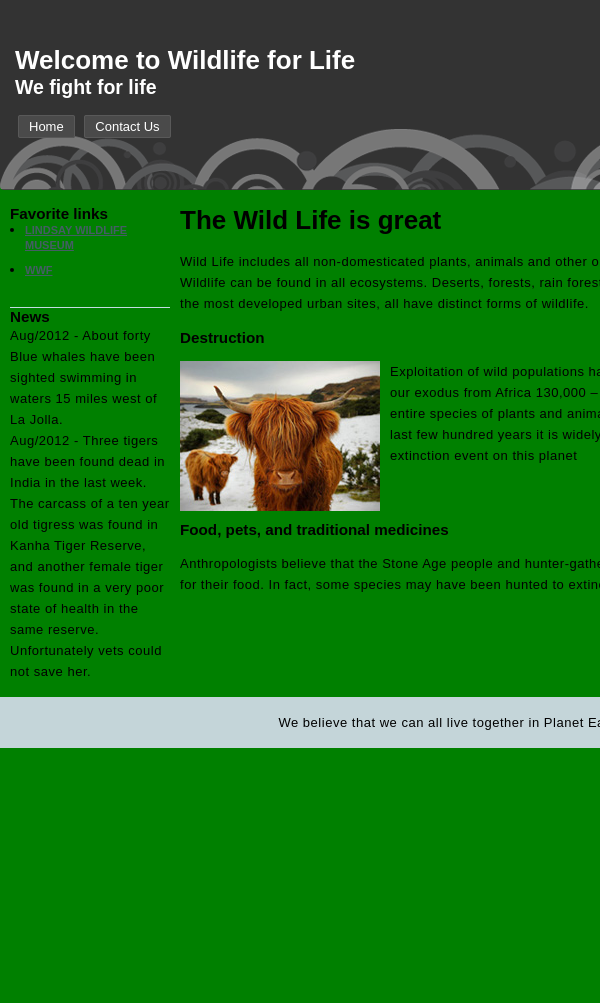
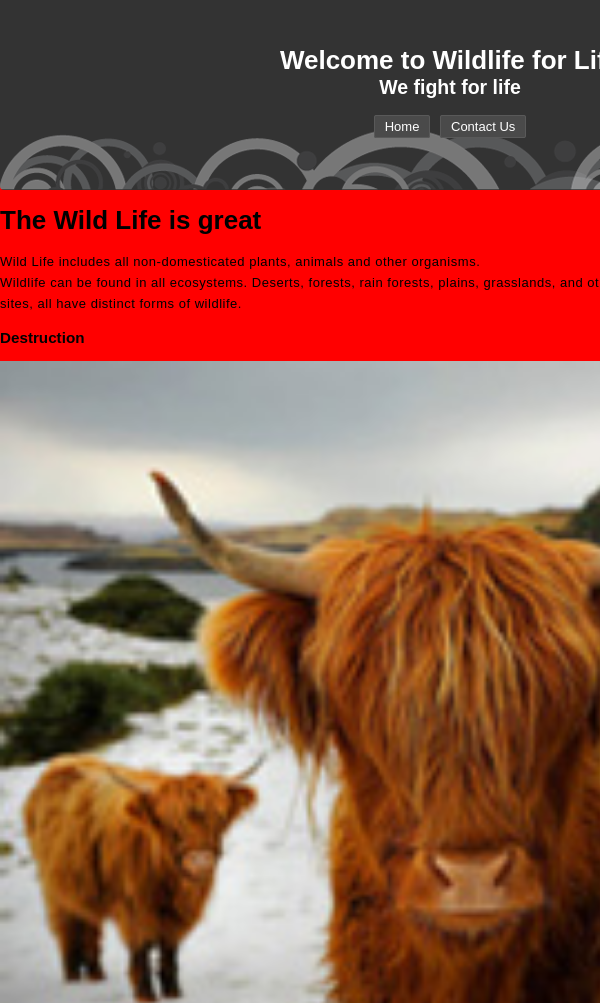
Before and after one commit to brondolo/brondolo.github.io, a plain HTML site: page CNIT133M/Homework_2/index.html in a window 600 px wide. Shown: the top 1003 px of the page. Before the commit the page ends 800 px from the top, so only its background shows below. Drawn offline with Linux system fonts and the light colour scheme.

Commit message:
used max-width for media queries. added flexbox

```diff
--- a/CNIT133M/Homework_2/style.css
+++ b/CNIT133M/Homework_2/style.css
@@ -121,37 +121,50 @@
 		clear:both; /* this clears floats.  This would be used to cancel out a float's behavior on content below it.  */
 	}
 
-	@media only screen and (max-width: 600px)
+	/* medium devices */
+	@media only screen and (max-width: 991.98px)
+	{
+		body{
+			background:green;
+			display: flex;
+			flex-direction: column;
+			align-items: center;
+		}
+		header{
+			display:flex;
+			flex-direction: column;
+			align-items: center;
+		}
+		div.content{
+			width:90%
+			display:flex;
+			flex-direction: column;
+		}
+		div.col-right{
+			display:flex;
+			flex-direction: column;
+			float:right;
+			width:100%;
+			}
+
+		aside{
+			float:left;
+			width:100%;	/* when floating content next to each other, applying set widths will make the content play nice with each other. Change the width of the siebar, or take away the width of the above "div.col-right" and see what happens to get a better idea of how widths effect floats */
+			}
+	}
+
+	/* small devices */
+	@media only screen and (max-width: 767.98px)
 	{
 		body{background:red;}
 		div.col-right{
 			float:right;
-			width:85%;
+			width:100%;
 			}
 
 		aside{
 			float:left;
 			padding:0 10px;
-			width:15%;	/* when floating content next to each other, applying set widths will make the content play nice with each other. Change the width of the siebar, or take away the width of the above "div.col-right" and see what happens to get a better idea of how widths effect floats */
+			width:100%;	/* when floating content next to each other, applying set widths will make the content play nice with each other. Change the width of the siebar, or take away the width of the above "div.col-right" and see what happens to get a better idea of how widths effect floats */
 			}
 	}
-
-	@media only screen and (min-width: 600px)
-	{
-		body{background:green;}
-		div.col-right{
-			float:right;
-			width:80%;
-			}
-
-		aside{
-			float:left;
-			padding:0 10px;
-			width:20%;	/* when floating content next to each other, applying set widths will make the content play nice with each other. Change the width of the siebar, or take away the width of the above "div.col-right" and see what happens to get a better idea of how widths effect floats */
-			}
-	}
-
-	@media only screen and (min-width:992px)
-	{
-		body{background:orange;}
-	}
```
